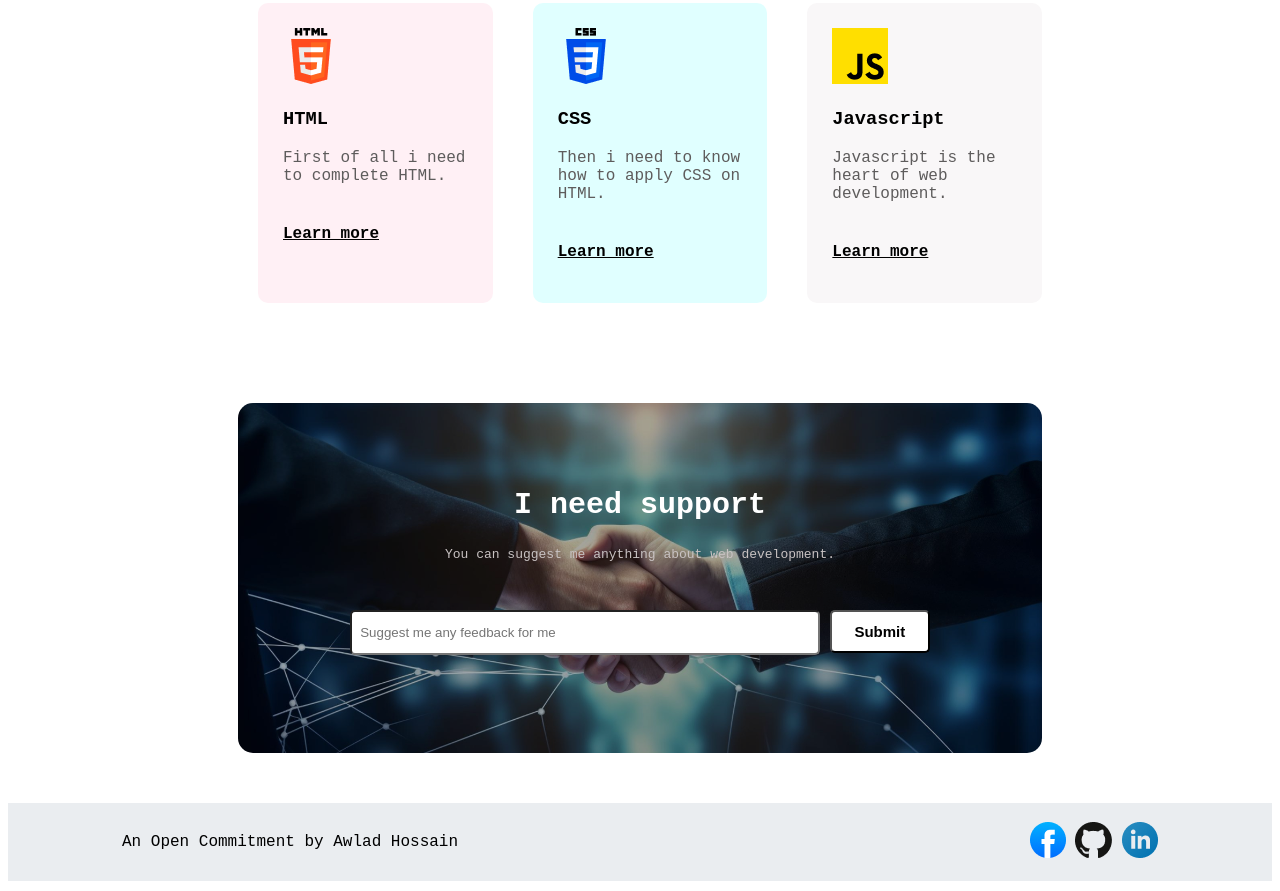
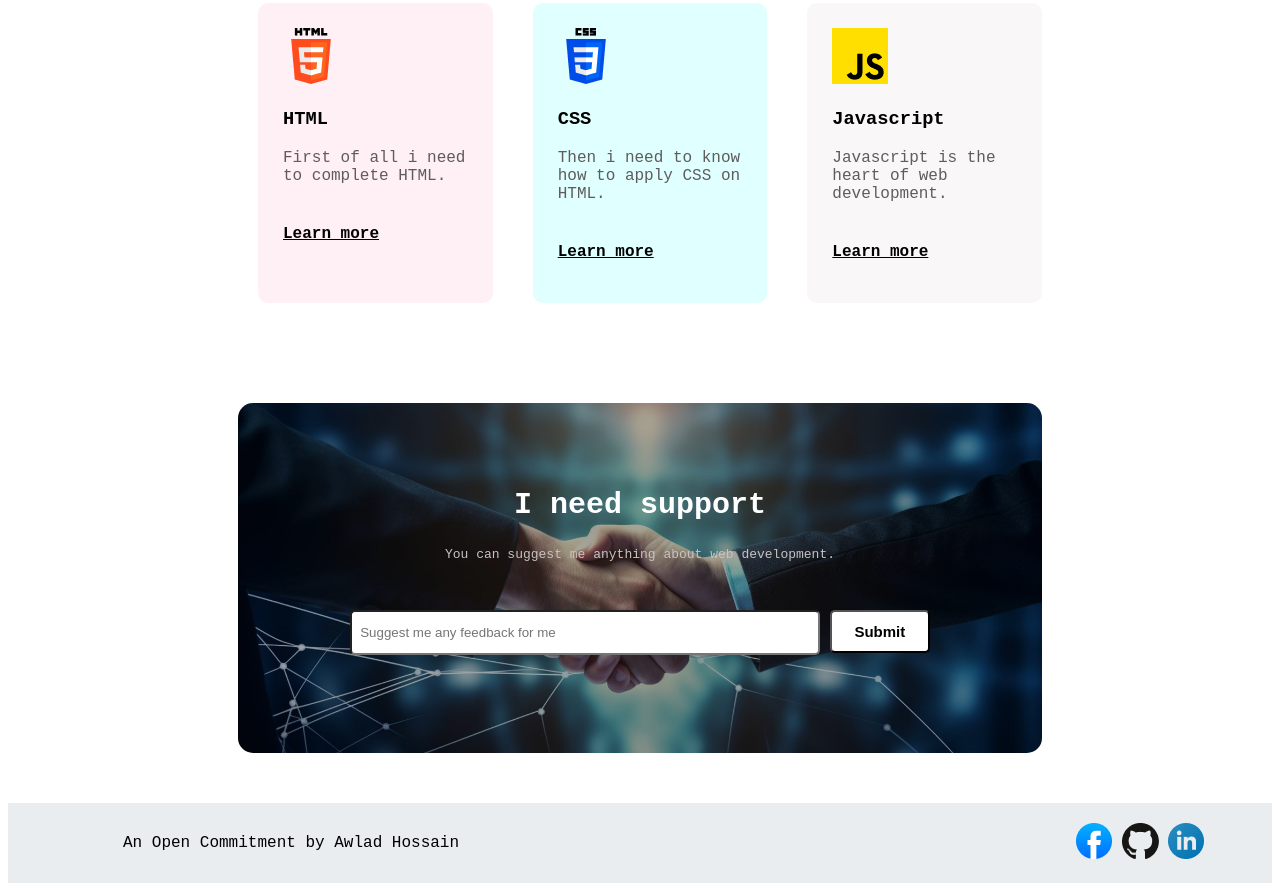
Before and after one commit to minhaj522-github/first-assignment, a plain HTML site: page index.html in a window 1280 px wide. Shown: the part 3472-4363 px from the top of the page. Drawn offline with Linux system fonts and the light colour scheme; a web font is replaced by a local one.

Commit message:
final commit

```diff
--- a/index.html
+++ b/index.html
@@ -108,20 +108,11 @@
 
 
     </main>
-    <footer>
-       <section class="footer-section" id="footer">
-           <div class="footer-container">
-            <p class="paragraph-footer">An Open Commitment by Awlad Hossain</p>
-            <div>
-                <div class="icons">
-                    <a href="https://www.facebook.com/"><img src="assets/facebook.png" alt=""></a>
+    <footer class="footer-section" id="footer">
+        <p class="paragraph-footer">An Open Commitment by Awlad Hossain</p>
+                <div class="icons"><a href="https://www.facebook.com/"><img src="assets/facebook.png" alt=""></a>
                     <a href="https://github.com/"><img src="assets/github.png" alt=""></a>
-                    <a href="https://bd.linkedin.com/"><img src="assets/linkedin-icon 1.png" alt=""></a>
-                </div>
-
-            </div>
-           </div>
-       </section>
-    </footer>
+                    <a href="https://bd.linkedin.com/"><img src="assets/linkedin-icon 1.png" alt=""></a></div>
+</footer>
 </body>
 </html>
--- a/styles/style.css
+++ b/styles/style.css
@@ -232,23 +232,18 @@ html {
 
 /* footer section styles */
 
-.footer-container {
+footer {
     display: flex;
-    justify-content: space-between;
     margin-top: 50px;
     background-color: #eaedf0;
-    padding: 14px;
+    padding: 15px;
     background-size: cover;
-
-
-
-
 
 }
 .paragraph-footer {
     margin-left: 100px;
 }
 .icons {
-    margin-right: 100px;
+    margin-left: 50%;
     margin-top: 5px;
 }
```
